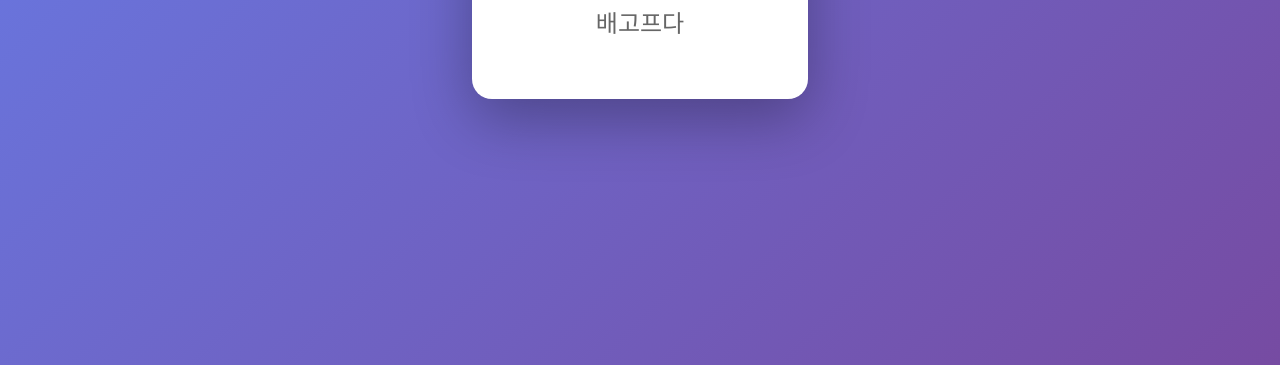
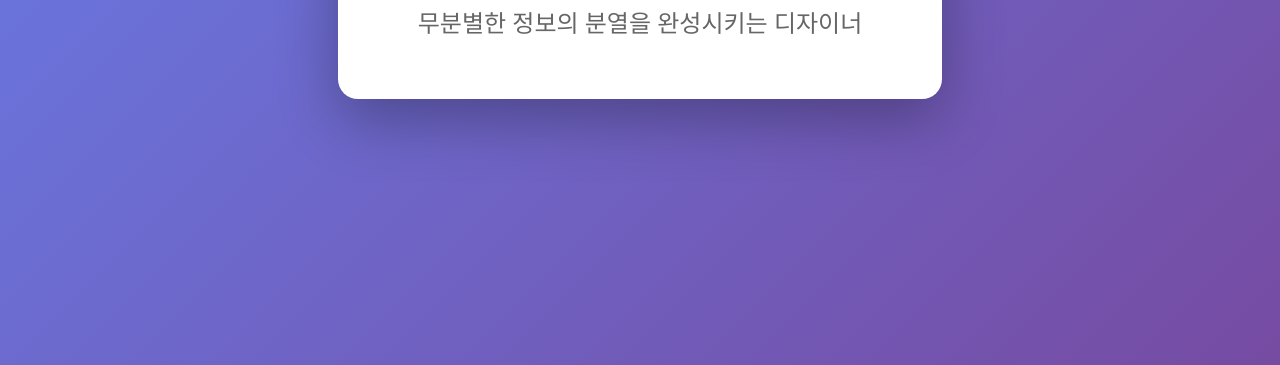
Before and after one commit to howtiser04/howtiser04.github.io, a plain HTML site: page index.html in a window 1280 px wide. Shown: the part 435-800 px from the top of the page. Drawn offline with Linux system fonts and the light colour scheme.

Commit message:
문구 수정

```diff
--- a/index.html
+++ b/index.html
@@ -45,7 +45,7 @@
 <body>
     <div class="container">
         <h1>김은빈</h1>
-        <p>배고프다</p>
+        <p>무분별한 정보의 분열을 완성시키는 디자이너</p>
     </div>
 </body>
 </html>
```
